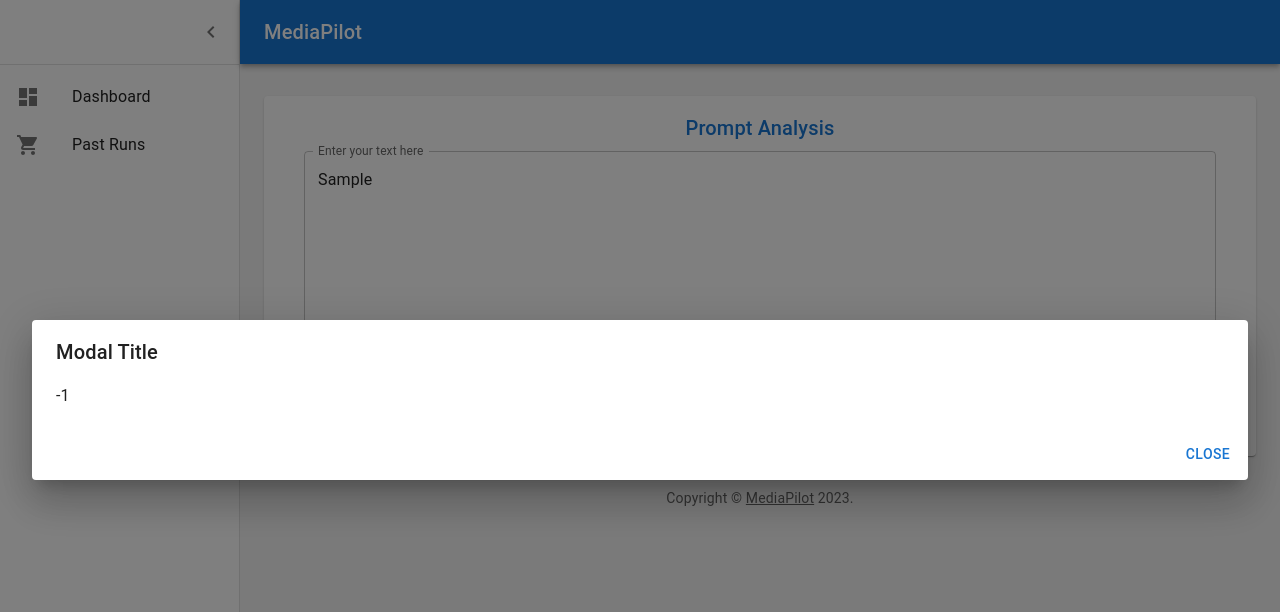
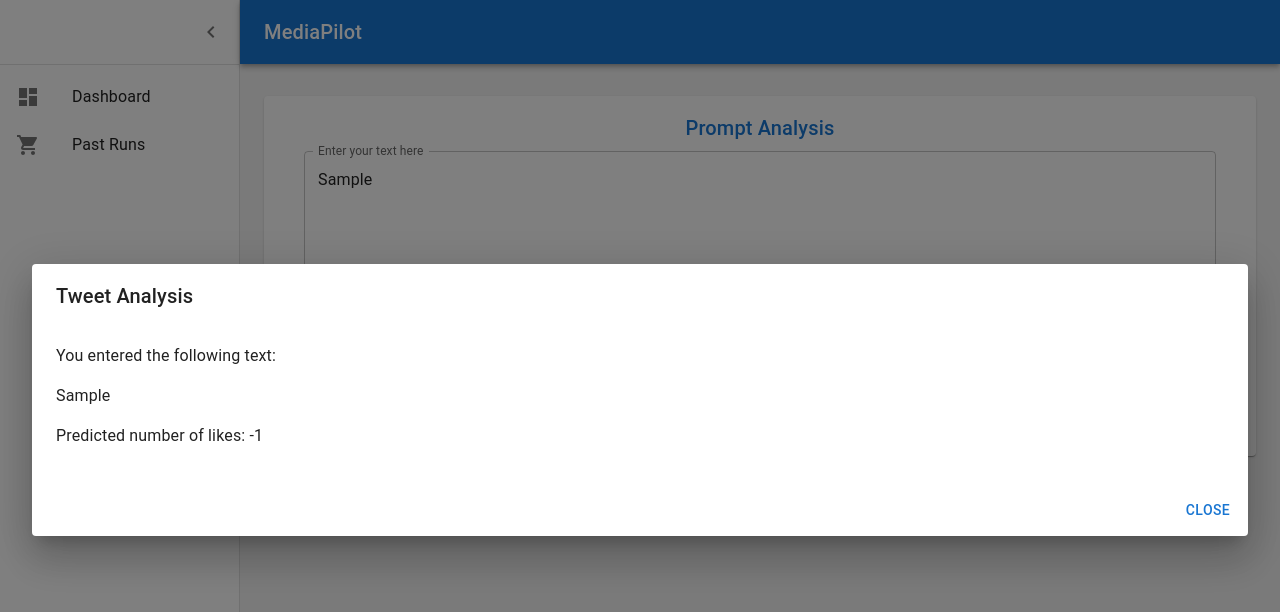
Before and after one commit to AllenCaoo/MediaPilot, a React (Create React App) app in the folder client/: page / in a window 1280 px wide. Both pictures are taken after typing "Sample" into the empty fields and a click on the button "SUBMIT". Shown: the top 612 px of the page. Built offline with nearby package versions, Linux system fonts and the light colour scheme; no server answers.

Commit message:
popup message

```diff
--- a/client/src/components/Popup.js
+++ b/client/src/components/Popup.js
@@ -1,93 +1,3 @@
-// // import React, {useState} from 'react';
-
-// // import Button from '@mui/material/Button';
-// // import Dialog from '@mui/material/Dialog';
-// // import DialogActions from '@mui/material/DialogActions';
-// // import DialogContent from '@mui/material/DialogContent';
-// // import DialogTitle from '@mui/material/DialogTitle';
-
-
-// import React, {useState} from 'react';
-// import Box from '@mui/material/Box';
-// import Button from '@mui/material/Button';
-// import Dialog from '@mui/material/Dialog';
-// import DialogActions from '@mui/material/DialogActions';
-// import DialogContent from '@mui/material/DialogContent';
-
-// import DialogTitle from '@mui/material/DialogTitle';
-// import Chart from './Chart';
-
-
-// export function Popup({openPopup, setOpenPopup, enteredText, setEnteredText, results, setResults}) {
-
-//   const [open, setOpen] = useState(true);
-//   const handleOpen = () => {
-//     setOpenPopup(true);
-//   };
-
-//   const handleClose = async () => {
-//     setOpenPopup(false);
-//     await saveResults();
-//     setEnteredText('')
-//     setResults(-1)
-//   };
-
-//   function Modal({ open, onClose, title, content, actions }) {
-//     return (
-//       <Dialog open={open}
-//               onClose={onClose}
-//               fullWidth={'xl'}
-//               maxWidth={'xl'}>
-//         <DialogTitle>{title}</DialogTitle>
-//         <DialogContent>{results}</DialogContent>
-//         <DialogActions>{actions}</DialogActions>
-//       </Dialog>
-//     );
-//   }
-
-//   const modalContent = (
-//     <div>
-//       <p>This is the content of the modal. You can put any content you want here.</p>
-//       <Chart />
-//     </div>
-//   );
-
-//   const modalActions = (
-//     <Button onClick={handleClose} color="primary">
-//       Close
-//     </Button>
-//   );
-
-//   return (
-//     <div>
-//       <Modal open={openPopup}
-//               onClose={handleClose}
-//               title="Modal Title"
-//               content={modalContent}
-//               actions={modalActions} />
-//     </div>
-//   )
-// }
-
-// export default Popup
-
-
-
-
-
-
-
-
-
-// import React, {useState} from 'react';
-
-// import Button from '@mui/material/Button';
-// import Dialog from '@mui/material/Dialog';
-// import DialogActions from '@mui/material/DialogActions';
-// import DialogContent from '@mui/material/DialogContent';
-// import DialogTitle from '@mui/material/DialogTitle';
-
-
 import React, {useState} from 'react';
 import Box from '@mui/material/Box';
 import Button from '@mui/material/Button';
@@ -165,7 +75,7 @@ export function Popup({openPopup, setOpenPopup, enteredText, setEnteredText, res
               fullWidth={'xl'}
               maxWidth={'xl'}>
         <DialogTitle>{title}</DialogTitle>
-        <DialogContent>{results}</DialogContent>
+        <DialogContent>{content}</DialogContent>
         <DialogActions>{actions}</DialogActions>
       </Dialog>
     );
@@ -173,7 +83,10 @@ export function Popup({openPopup, setOpenPopup, enteredText, setEnteredText, res
 
   const modalContent = (
     <div>
-      <p>This is the content of the modal. You can put any content you want here.</p>
+      <p>You entered the following text: </p>
+      <p>{enteredText}</p>
+      <p></p>
+      <p>Predicted number of likes: {results}</p>
     </div>
   );
 
@@ -187,7 +100,7 @@ export function Popup({openPopup, setOpenPopup, enteredText, setEnteredText, res
     <div>
       <Modal open={openPopup}
               onClose={handleClose}
-              title="Modal Title"
+              title="Tweet Analysis"
               content={modalContent}
               actions={modalActions} />
     </div>
```
